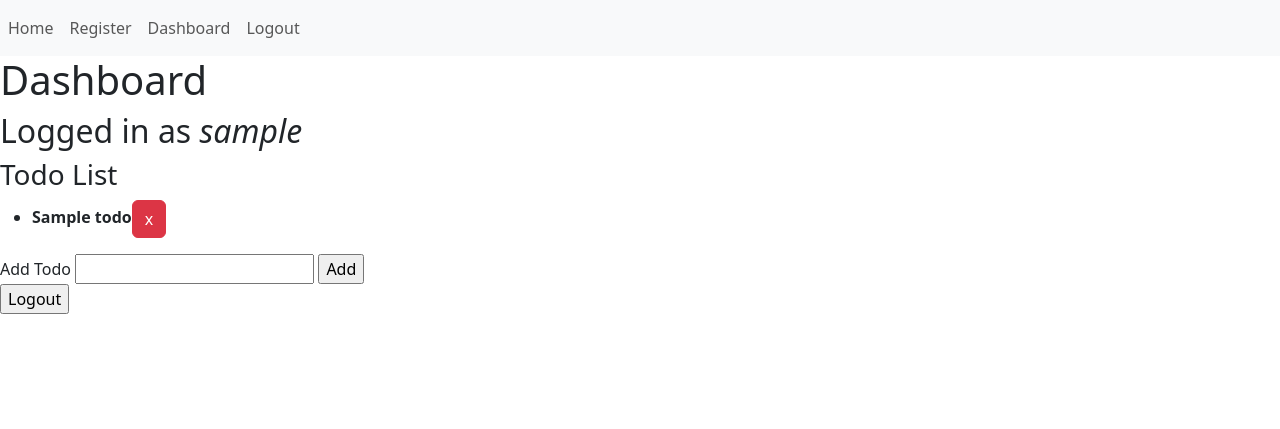
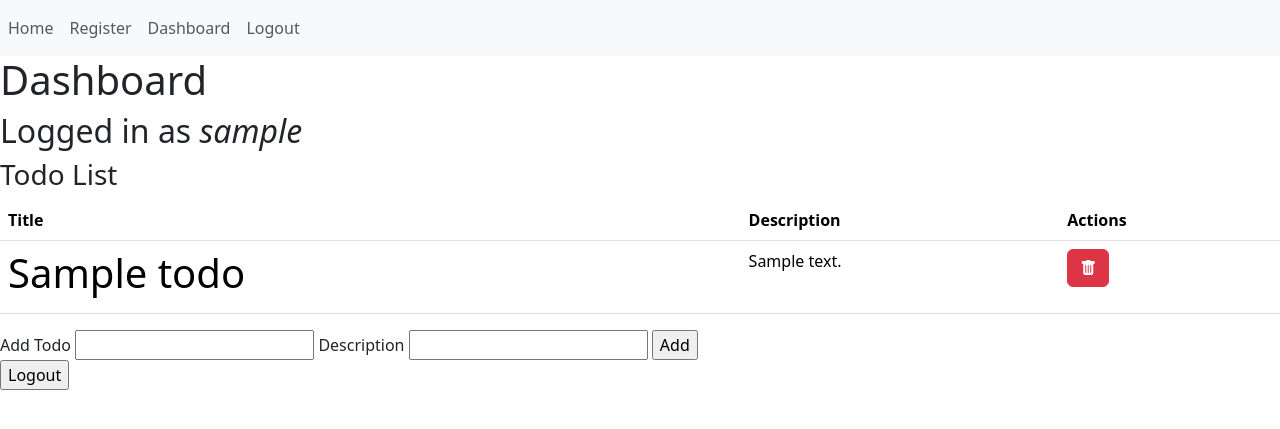
Before and after one commit to JamesClarke7283/TeachingCS, a Flask app: page /dashboard in a window 1280 px wide. Shown: the top 429 px of the page. Run offline with Flask 3, Linux system fonts and the light colour scheme; a user stored in the database is signed in; tables that the repository leaves empty hold one stand-in row (values such as "Sample post").

Commit message:
Added better styling to todo list

```diff
--- a/Python/building_blocks/2_decisions.py
+++ b/Python/building_blocks/2_decisions.py
@@ -22,6 +22,8 @@ else:
 
 # Match statement
 # You can use match statement in Python 3.10
+# A match statement is like a switch statement in other languages, but it is more powerful.
+# It can be used to match a variable against multiple patterns.
 match my_int:
     case 5:
         print("my_int is equal to 5")
--- /dev/null
+++ b/Python/shopping_list.py
@@ -0,0 +1,4 @@
+shopping_list = ["Apple", "Banana", "Cherry"]
+
+for index, value in enumerate(shopping_list):
+    print(index + 1, value)
--- a/Python/web_apps/flask/todo_list/main.py
+++ b/Python/web_apps/flask/todo_list/app.py
@@ -113,7 +113,9 @@ def add():
     if request.method == 'POST':
         session = Session()
         id = session.query(User).filter_by(username=current_user.username).first().id
-        todo = Todo(title=request.form['title'], description="", user_id=id)
+        title = request.form['title']
+        description = request.form['description']
+        todo = Todo(title=title, description=description, user_id=id)
         session.add(todo)
         session.commit()
         session.close()
@@ -131,5 +133,18 @@ def delete():
     session.close()
     return redirect(url_for('dashboard'))
 
+
+@app.route('/edit', methods=['GET', 'POST'])
+@login_required
+def edit():
+    id = request.args.get('id')
+    new_title = request.args.get['title']
+    session = Session()
+    todo = session.query(Todo).filter_by(id=id).first()
+    todo.title = new_title
+    session.commit()
+    session.close()
+    return redirect(url_for('dashboard'))
+
 if __name__ == '__main__':
     app.run(debug=True)
--- /dev/null
+++ b/Python/web_apps/flask/todo_list/static/css/dashboard.css
@@ -0,0 +1,4 @@
+#edit-todo-modal {
+    /* DIsplay is none by default */
+    display: none;
+}
--- a/Python/web_apps/flask/todo_list/templates/dashboard.html
+++ b/Python/web_apps/flask/todo_list/templates/dashboard.html
@@ -5,6 +5,7 @@
     <meta charset="UTF-8">
     <title>Dashboard</title>
     {% include "libraries.html" %}
+    <link rel="stylesheet" href="{{ url_for('static', filename='css/dashboard.css') }}">
 </head>
 
 <body>
@@ -12,19 +13,61 @@
     <h1>Dashboard</h1>
     <h2>Logged in as <i>{{ current_user.username }}</i></h2>
     <h3>Todo List</h3>
+    <table class="table">
+        <thead>
+            <tr>
+                <th scope="col">Title</th>
+                <th scope="col">Description</th>
+                <th scope="col">Actions</th>
+            </tr>
+        </thead>
+        <tbody>
+            {% for todo in todos %}
+            <tr>
+                <th scope="row">
+                    <h1>{{todo.title}}</h1>
+                </th>
+                <td>{{todo.description}}</td>
+                <td>
+                    <a class="btn btn-danger bi bi-trash-fill" href="/remove?id={{todo.id}}"></a>
+                </td>
+            </tr>
+            {% endfor %}
+        </tbody>
+    </table>
     <ul>
-        {% for todo in todos %}
-        <li><b>{{todo.title}}</b><a class="btn btn-danger" href="/remove?id={{todo.id}}">x</a></li>
-        {% endfor %}
+
     </ul>
     <form action="/add" method="post">
         <label for="todo">Add Todo</label>
         <input type="text" name="title" id="title">
+        <label for="description">Description</label>
+        <input type="text" name="description" id="description">
         <input type="submit" value="Add">
     </form>
     <form action="/logout" method="post">
         <input type="submit" value="Logout">
     </form>
+
+    <!-- Edit Model for Todo Bootstrap -->
+    <div class="modal" id="edit-todo-modal" tabindex="-1">
+        <div class="modal-dialog">
+            <div class="modal-content">
+                <div class="modal-header">
+                    <h5 class="modal-title">Modal title</h5>
+                    <button type="button" class="btn-close" data-bs-dismiss="modal" aria-label="Close"></button>
+                </div>
+                <div class="modal-body">
+                    <p>Modal body text goes here.</p>
+                </div>
+                <div class="modal-footer">
+                    <button type="button" class="btn btn-secondary" data-bs-dismiss="modal">Close</button>
+                    <button type="button" class="btn btn-primary">Save changes</button>
+                </div>
+            </div>
+        </div>
+    </div>
+
 </body>
 
 </html>
--- a/Python/web_apps/flask/todo_list/templates/libraries.html
+++ b/Python/web_apps/flask/todo_list/templates/libraries.html
@@ -1,4 +1,4 @@
 {% block libraries %}
 <link href="https://cdn.jsdelivr.net/npm/bootstrap@5.3.0-alpha1/dist/css/bootstrap.min.css" rel="stylesheet" integrity="sha384-GLhlTQ8iRABdZLl6O3oVMWSktQOp6b7In1Zl3/Jr59b6EGGoI1aFkw7cmDA6j6gD" crossorigin="anonymous">
 <script src="https://cdn.jsdelivr.net/npm/bootstrap@5.3.0-alpha1/dist/js/bootstrap.bundle.min.js" integrity="sha384-w76AqPfDkMBDXo30jS1Sgez6pr3x5MlQ1ZAGC+nuZB+EYdgRZgiwxhTBTkF7CXvN" crossorigin="anonymous"></script>
-{% endblock %}
+<link rel="stylesheet" href="https://cdn.jsdelivr.net/npm/bootstrap-icons@1.10.3/font/bootstrap-icons.css"> {% endblock %}
```
Also changed, not shown: Python/building_blocks/5_classes&objects.py (+0 -9 lines), Python/web_apps/flask/todo_list/static/js/dashboard.js (added, +11 -0 lines).
